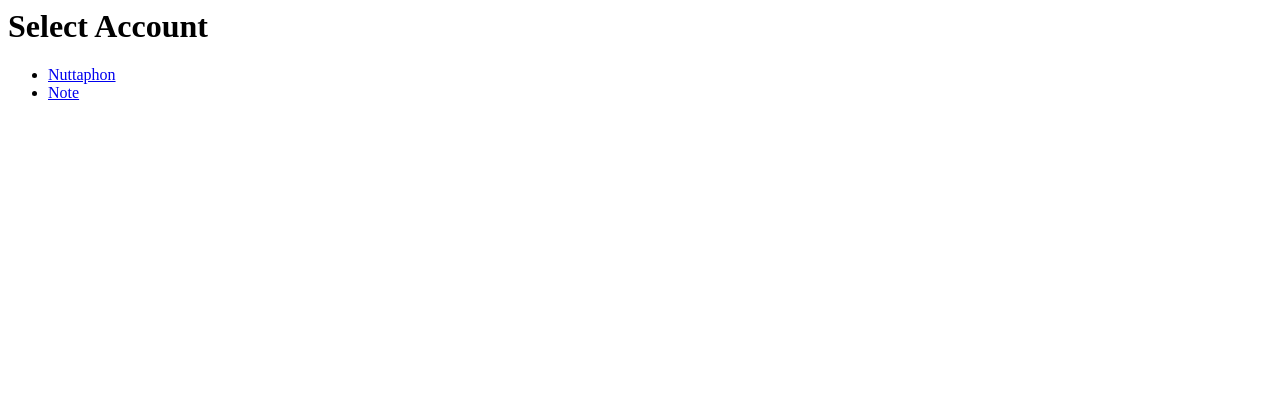
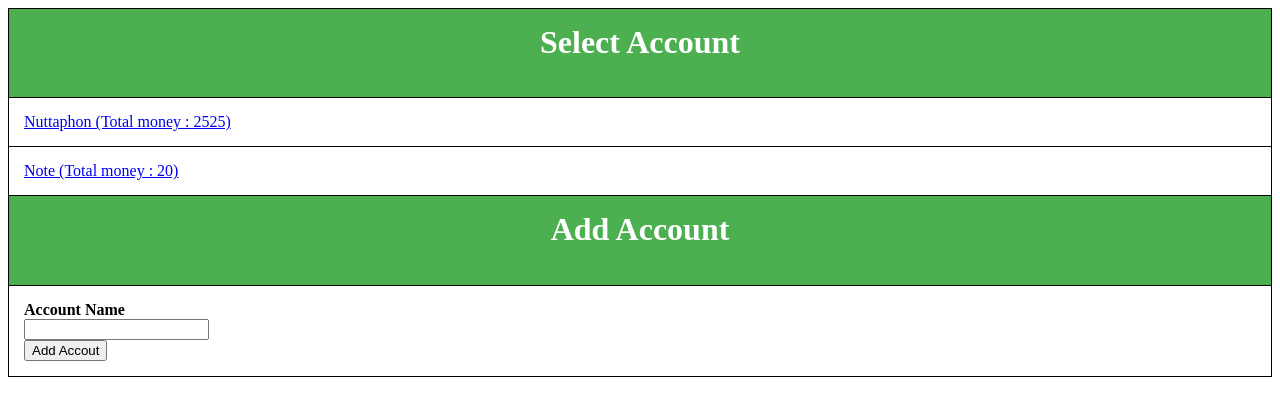
Before and after one commit to sovernut/Accountant, a Django app: page /account/ in a window 1280 px wide. Shown: the top 416 px of the page. Run offline with Django 3.2, Linux system fonts and the light colour scheme; data comes from the database, SQL or seed files in the repository; both versions use the stored data as it was after the commit.

Commit message:
add account

```diff
--- a/account/templates/account/index.html
+++ b/account/templates/account/index.html
@@ -1,10 +1,43 @@
+<style>
+table {
+    border-collapse: collapse;
+    width: 100%;
+}
+
+table, td, th {
+    border: 1px solid black;
+    padding: 15px;
+}
+th {
+    height: 40px;
+    background-color: #4CAF50;
+    color: white;
+}
+</style>
+    <table>
+<center>
 {% if account_list %}
-    <h1>Select Account</h1>
-    <ul>
-    {% for account in account_list %}
-        <li><a href="{% url 'account:detail' account.id %}">{{ account.account_name }}</a></li>
+    <tr><th><h1>Select Account</h1></th></tr>
+
+    {% for a in account_list %}
+        <tr><td><a href="{% url 'account:detail' a.id %}">{{ a.account_name }}
+        (Total money : {{ a.total }})</a></td></tr>
     {% endfor %}
-    </ul>
+
 {% else %}
     <p>No account are available.</p>
 {% endif %}
+
+{# ------------------Add Account ------------------ #}
+<form action="{% url 'account:add_account' %}" method="post">
+{% csrf_token %}
+<th><h1>Add Account</h1></th>
+<tr>
+<td>
+<b>Account Name
+<br>
+<input type="text" name="account_name"/><br>
+<input type="submit" value="Add Accout" />
+</form></td>
+</table>
+</center>
--- a/account/urls.py
+++ b/account/urls.py
@@ -4,6 +4,7 @@ from . import views
 app_name = 'account'
 urlpatterns = [
     url(r'^$', views.IndexView.as_view(), name='index'),
+    url(r'^addaccount$', views.add_account, name='add_account'),
     url(r'^acc/(?P<pk>[0-9]+)/$', views.DetailView.as_view(), name='detail'),
     url(r'^acc/add_trans/(?P<account_id>[0-9]+)$',views.add_trans,name='addtrans'),
     url(r'^acc/editname/(?P<account_id>[0-9]+)$',views.editname,name='editname'),
--- a/account/views.py
+++ b/account/views.py
@@ -15,6 +15,18 @@ class IndexView(generic.ListView):
 class DetailView(generic.DetailView):
     model = Account
     template_name = 'account/detail.html'
+
+def add_account(request):
+    try:
+        get_name = request.POST['account_name']
+    except:
+        error_msg = "Error !"
+    else:
+        a = Account(account_name=get_name,total=0)
+        a.save()
+    account_list = Account.objects.order_by('-account_name')[:5]
+    return render(request,'account/index.html',{'account_list':account_list})
+
 
 def add_trans(request,account_id):
     account = get_object_or_404(Account, pk=account_id)
```
Also changed, not shown: account/templates/account/detail.html (+9 -8 lines), db.sqlite3.
